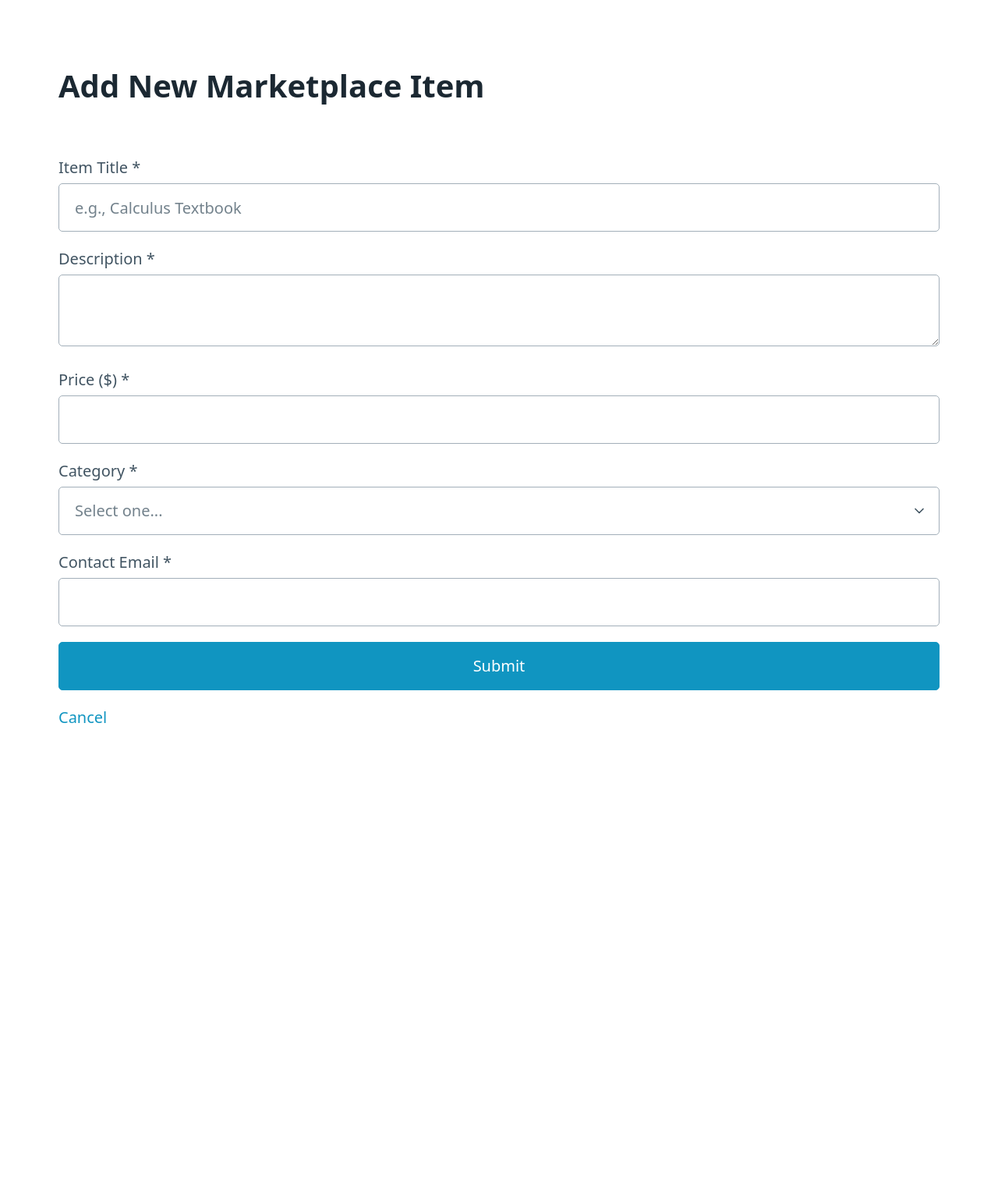
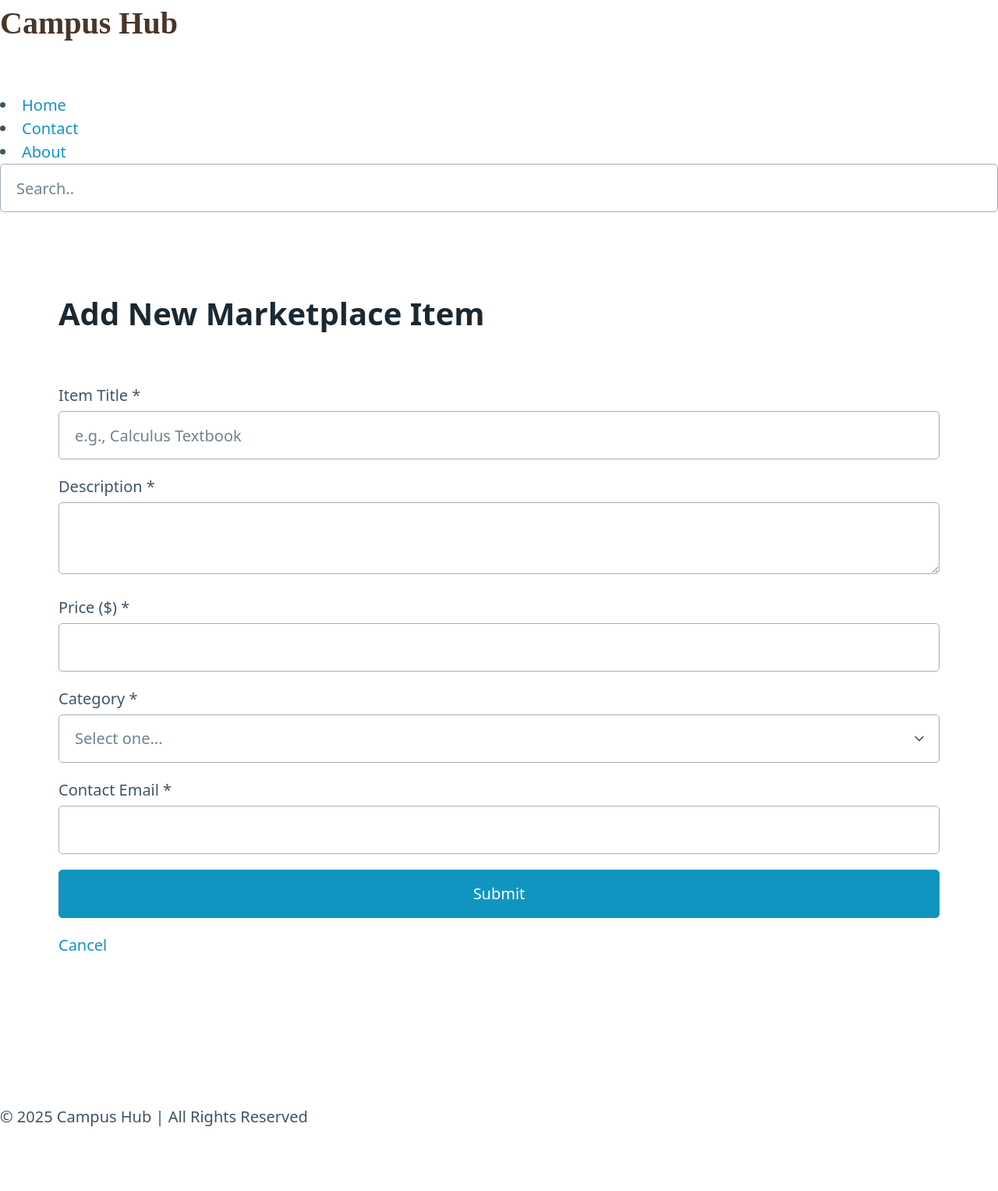
Before and after one commit to BayanAsmawi/itcs333_project, a PHP site: page /studentMarketplace/create.html in a window 1280 px wide. Shown: the whole page at 78% size. Before the commit the page ends 927 px from the top, so only its background shows below. Run offline with PHP 8.4, Linux system fonts and the light colour scheme.

Commit message:
studentmarket

```diff
--- a/create.html
+++ b/create.html
@@ -8,6 +8,11 @@
   <link rel="stylesheet" href="css/style.css" />
 </head>
 <body>
+  <h1 style="color: #493628; font-family: Papyrus">Campus Hub</h1>
+    <li><a href="">Home</a></li>
+        <li><a href="">Contact</a></li>
+        <li><a href="">About</a></li>
+        <input class="search" id="search" type="text" placeholder="Search.." />
   <main class="container">
     <h1>Add New Marketplace Item</h1>
     <form>
@@ -37,5 +42,6 @@
       </div>
     </form>
   </main>
+  <footer class="footer">&copy; 2025 Campus Hub | All Rights Reserved</footer>
 </body>
 </html>
--- a/detail.html
+++ b/detail.html
@@ -8,6 +8,11 @@
   <link rel="stylesheet" href="css/style.css" />
 </head>
 <body>
+  <h1 style="color: #493628; font-family: Papyrus">Campus Hub</h1>
+    <li><a href="">Home</a></li>
+        <li><a href="">Contact</a></li>
+        <li><a href="">About</a></li>
+        <input class="search" id="search" type="text" placeholder="Search.." />
   <main class="container">
     <article>
       <h1>Calculus Textbook</h1>
@@ -28,5 +33,6 @@
       <p>[Design placeholder for future comment system]</p>
     </section>
   </main>
+  <footer class="footer">&copy; 2025 Campus Hub | All Rights Reserved</footer>
 </body>
 </html>
```
Also changed, not shown: style.css (+9 -0 lines).
